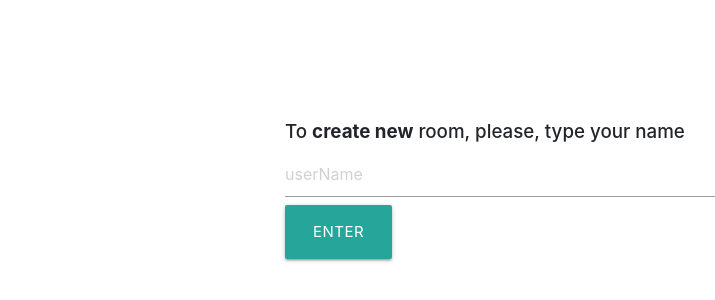
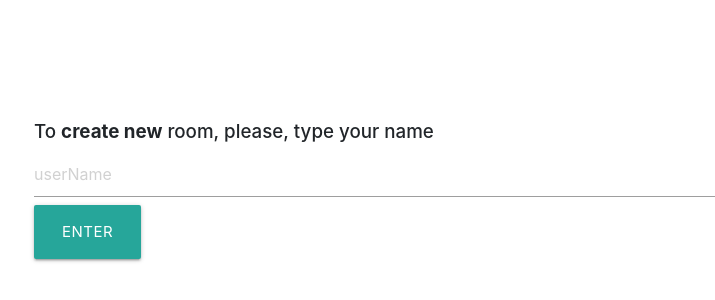
Before and after one commit to avbutlov/react-chat, a React (Create React App) app: page / in a window 1280 px wide. Shown: the part 210-510 px from the top of the page, without its empty margins (30-745 px from the left). Built offline with nearby package versions, Linux system fonts and the light colour scheme.

Commit message:
feat: message sending on enter

```diff
--- a/src/components/chat-room/chat-room.js
+++ b/src/components/chat-room/chat-room.js
@@ -50,6 +50,12 @@ const Chat = ({ users, userName, roomId, messages }) => {
             onChange={(e) => setMessageText(e.target.value)}
             className="form-control"
             rows="3"
+            onKeyPress={(e) => {
+              if (e.key === 'Enter') {
+                e.preventDefault();
+                sendMessage();
+              }
+            }}
           ></textarea>
           <button
             onClick={sendMessage}
--- a/src/index.css
+++ b/src/index.css
@@ -20,6 +20,6 @@ code {
 }
 
 .App {
-  width: 100%;
-  max-width: 650px;
+  width: 90%;
+
 }
```
